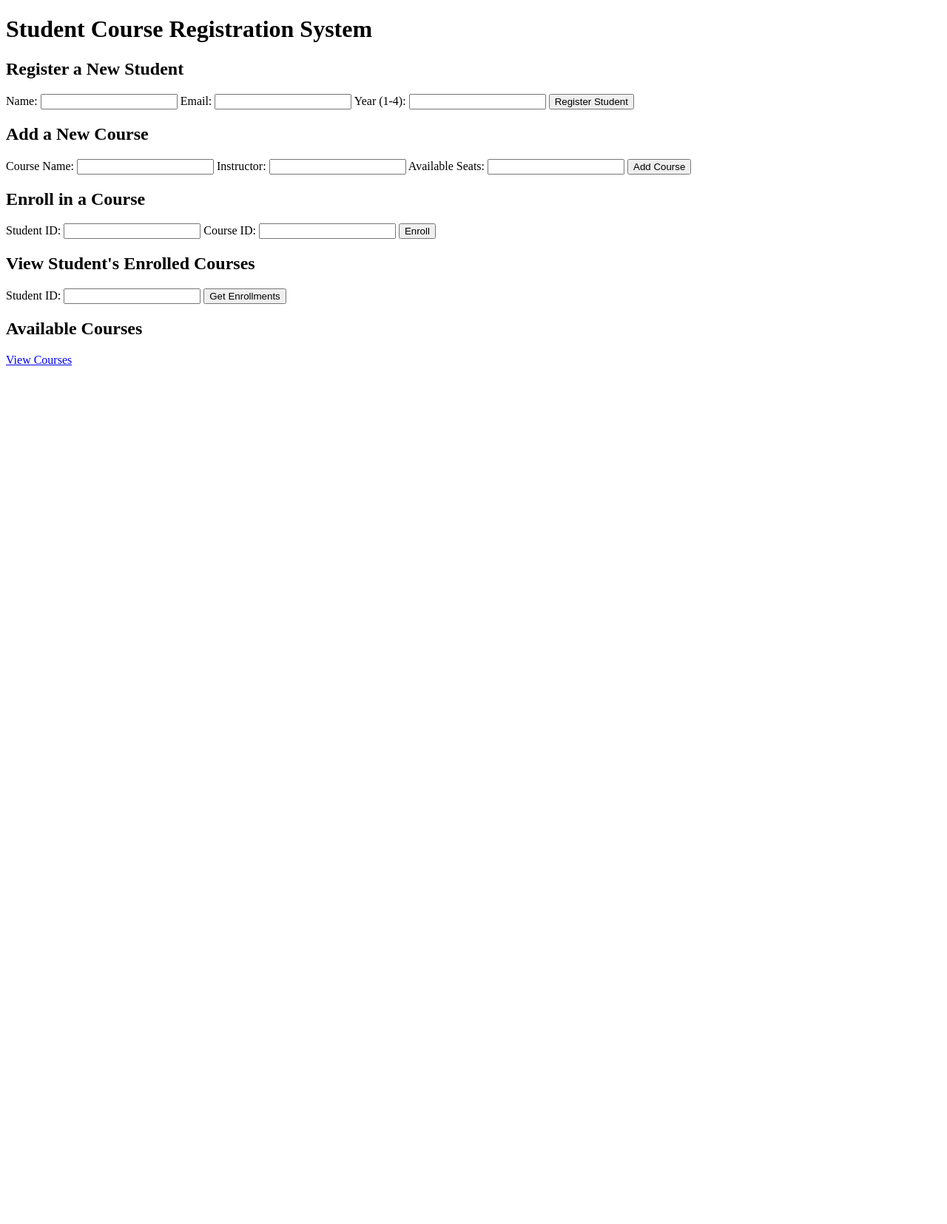
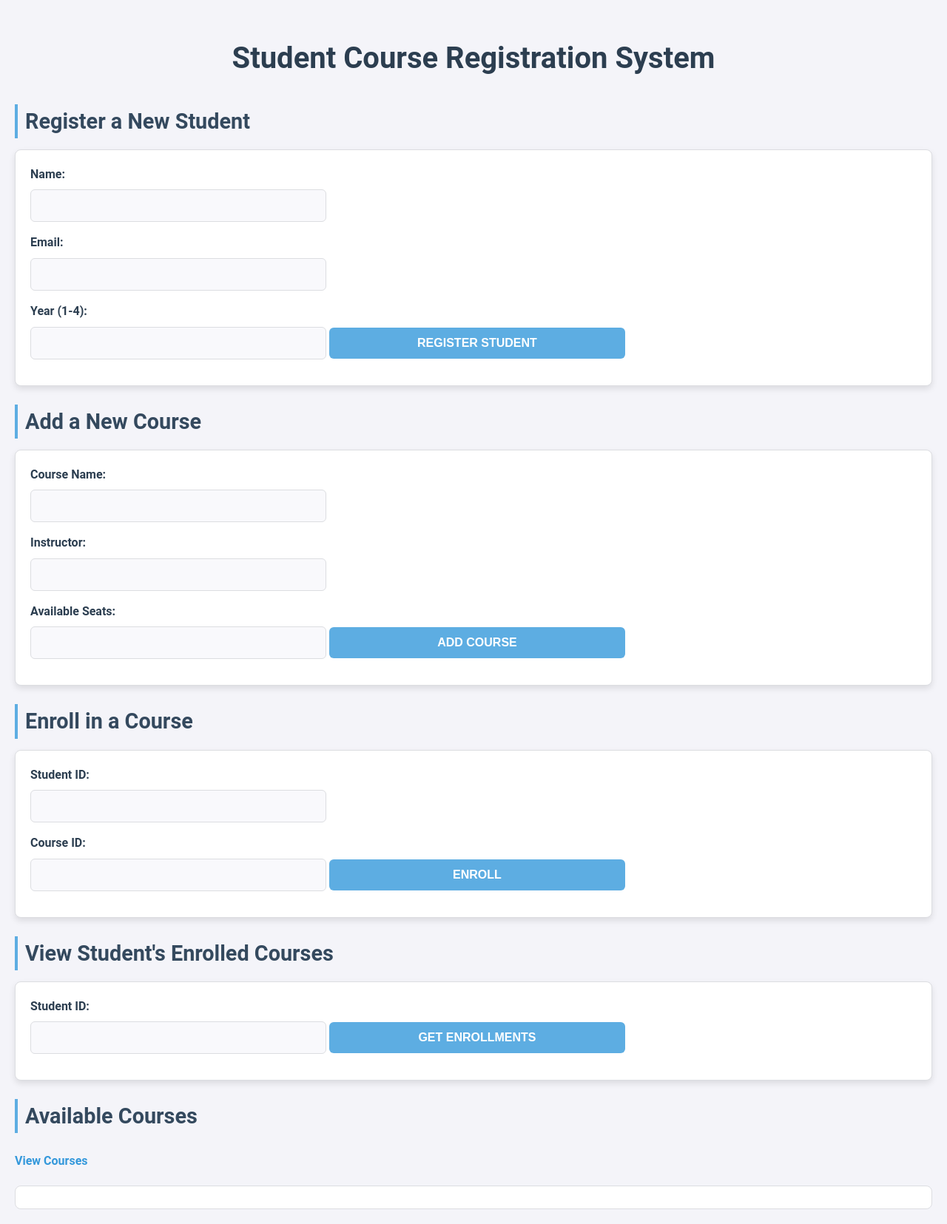
Before and after one commit to mdrummonds/COMP-421-Final-Project, a Flask app: page / in a window 1280 px wide. Shown: the whole page at 74% size. Before the commit the page ends 494 px from the top, so only its background shows below. Run offline with Flask 3, Linux system fonts and the light colour scheme.

Commit message:
just added CSS

```diff
--- /dev/null
+++ b/static/styles.css
@@ -0,0 +1,160 @@
+/* General Styles */
+body {
+    font-family: 'Roboto', sans-serif;
+    background: #f4f4f9; /* Light gray background for professionalism */
+    color: #333; /* Dark gray text for readability */
+    margin: 0;
+    padding: 20px;
+    line-height: 1.6;
+}
+
+h1 {
+    font-size: 2.5rem;
+    color: #2c3e50; /* Darker blue-gray for main heading */
+    text-align: center;
+    margin-bottom: 30px;
+}
+
+h2 {
+    font-size: 1.8rem;
+    color: #34495e; /* Medium gray for subheadings */
+    margin-bottom: 15px;
+    border-left: 4px solid #5dade2; /* Blue accent for headings */
+    padding-left: 10px;
+}
+
+/* Forms */
+form {
+    background: #ffffff; /* Clean white form background */
+    padding: 20px;
+    margin-bottom: 25px;
+    border-radius: 8px;
+    border: 1px solid #dcdde1; /* Soft border */
+    box-shadow: 0 4px 8px rgba(0, 0, 0, 0.1); /* Subtle shadow for depth */
+}
+
+label {
+    display: block;
+    margin-bottom: 8px;
+    font-weight: 600;
+    color: #2c3e50; /* Dark blue-gray for labels */
+}
+
+input, button {
+    width: 100%;
+    max-width: 400px;
+    padding: 12px;
+    margin-bottom: 15px;
+    border: 1px solid #dcdde1; /* Border for inputs */
+    border-radius: 6px;
+    box-sizing: border-box;
+    font-size: 1rem;
+    background-color: #f9f9fc; /* Light gray input background */
+    color: #333; /* Dark gray text */
+    transition: border-color 0.3s ease, box-shadow 0.3s ease;
+}
+
+input:focus {
+    outline: none;
+    border-color: #5dade2; /* Blue accent on focus */
+    box-shadow: 0 0 4px rgba(93, 174, 226, 0.5); /* Subtle glow */
+}
+
+/* Buttons */
+button {
+    background: #5dade2; /* Blue background */
+    color: #ffffff; /* White text */
+    border: none;
+    cursor: pointer;
+    font-size: 1rem;
+    font-weight: bold;
+    text-transform: uppercase;
+    padding: 12px 20px;
+    border-radius: 6px;
+    transition: background 0.3s ease, transform 0.2s ease;
+}
+
+button:hover {
+    background: #3498db; /* Darker blue on hover */
+    transform: translateY(-2px); /* Slight lift */
+}
+
+/* Links */
+a {
+    display: inline-block;
+    color: #3498db; /* Blue for links */
+    text-decoration: none;
+    font-weight: bold;
+    margin-top: 10px;
+    transition: color 0.3s ease;
+}
+
+a:hover {
+    color: #1f618d; /* Darker blue on hover */
+    text-decoration: underline;
+}
+
+/* Enrollment Result Box */
+#enrollmentResult {
+    margin-top: 20px;
+    padding: 15px;
+    border: 1px solid #dcdde1; /* Subtle border */
+    border-radius: 8px;
+    background: #ffffff; /* White background */
+    color: #34495e; /* Medium gray text */
+    font-weight: 600;
+}
+
+/* Tables */
+table {
+    width: 100%;
+    border-collapse: collapse;
+    margin: 20px 0;
+    background: #ffffff; /* White table background */
+    box-shadow: 0 4px 8px rgba(0, 0, 0, 0.1); /* Subtle shadow */
+    border-radius: 8px;
+    overflow: hidden;
+}
+
+th, td {
+    text-align: left;
+    padding: 12px 15px;
+    border-bottom: 1px solid #dcdde1; /* Light gray border */
+}
+
+th {
+    background: #5dade2; /* Blue header */
+    color: #ffffff; /* White text for table header */
+    font-weight: bold;
+}
+
+td {
+    color: #333; /* Dark gray for table data */
+}
+
+tr:hover {
+    background-color: #f1f1f1; /* Light gray row highlight */
+}
+
+/* Responsive Design */
+@media (max-width: 768px) {
+    form {
+        padding: 15px;
+    }
+
+    h1 {
+        font-size: 2rem;
+    }
+
+    h2 {
+        font-size: 1.4rem;
+    }
+
+    input, button {
+        width: 100%;
+    }
+
+    table {
+        font-size: 0.9rem;
+    }
+}
--- a/templates/index.html
+++ b/templates/index.html
@@ -3,6 +3,7 @@
 <head>
     <meta charset="UTF-8">
     <title>Student Course Registration</title>
+    <link rel="stylesheet" href="{{ url_for('static', filename='styles.css') }}">
 </head>
 <body>
     <h1>Student Course Registration System</h1>
@@ -37,16 +38,17 @@
         <input type="number" id="course_id" name="course_id" required>
         <button type="submit">Enroll</button>
     </form>
+
     <h2>View Student's Enrolled Courses</h2>
     <form action="/student_courses" method="get" id="studentCoursesForm">
         <label for="student_id_view">Student ID:</label>
         <input type="number" id="student_id_view" name="student_id" required>
         <button type="submit">Get Enrollments</button>
     </form>
+
     <h2>Available Courses</h2>
     <a href="{{ url_for('get_courses') }}">View Courses</a>
 
-<!-- Div to display the result -->
     <div id="enrollmentResult"></div>
 
     <script>
@@ -72,8 +74,5 @@
             }
         }
     </script>
-
-   <!-- More forms or sections for viewing enrollments, dropping courses, etc. -->
-
 </body>
 </html>
```
Lines whose indentation alone changed are shown as unchanged.
